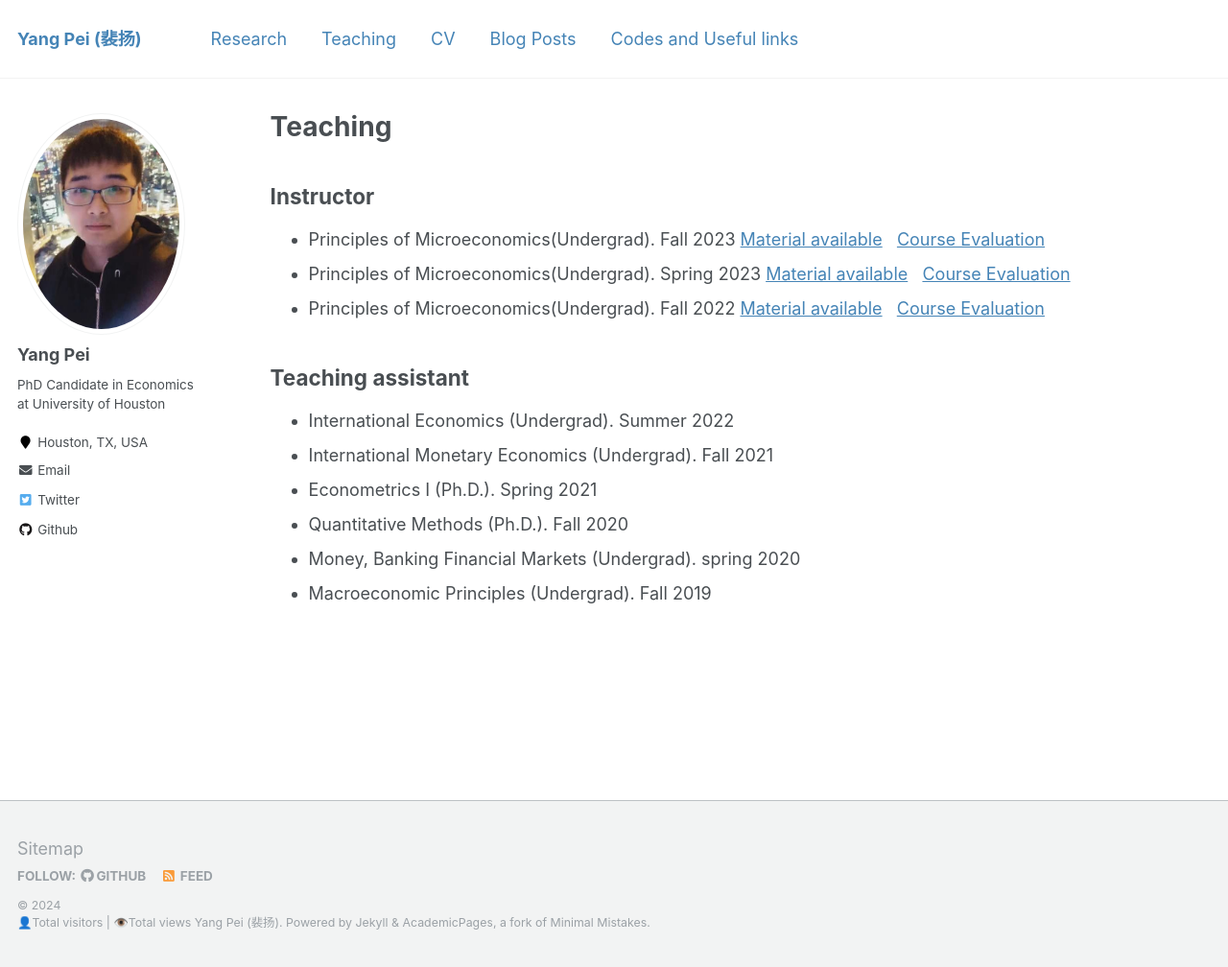
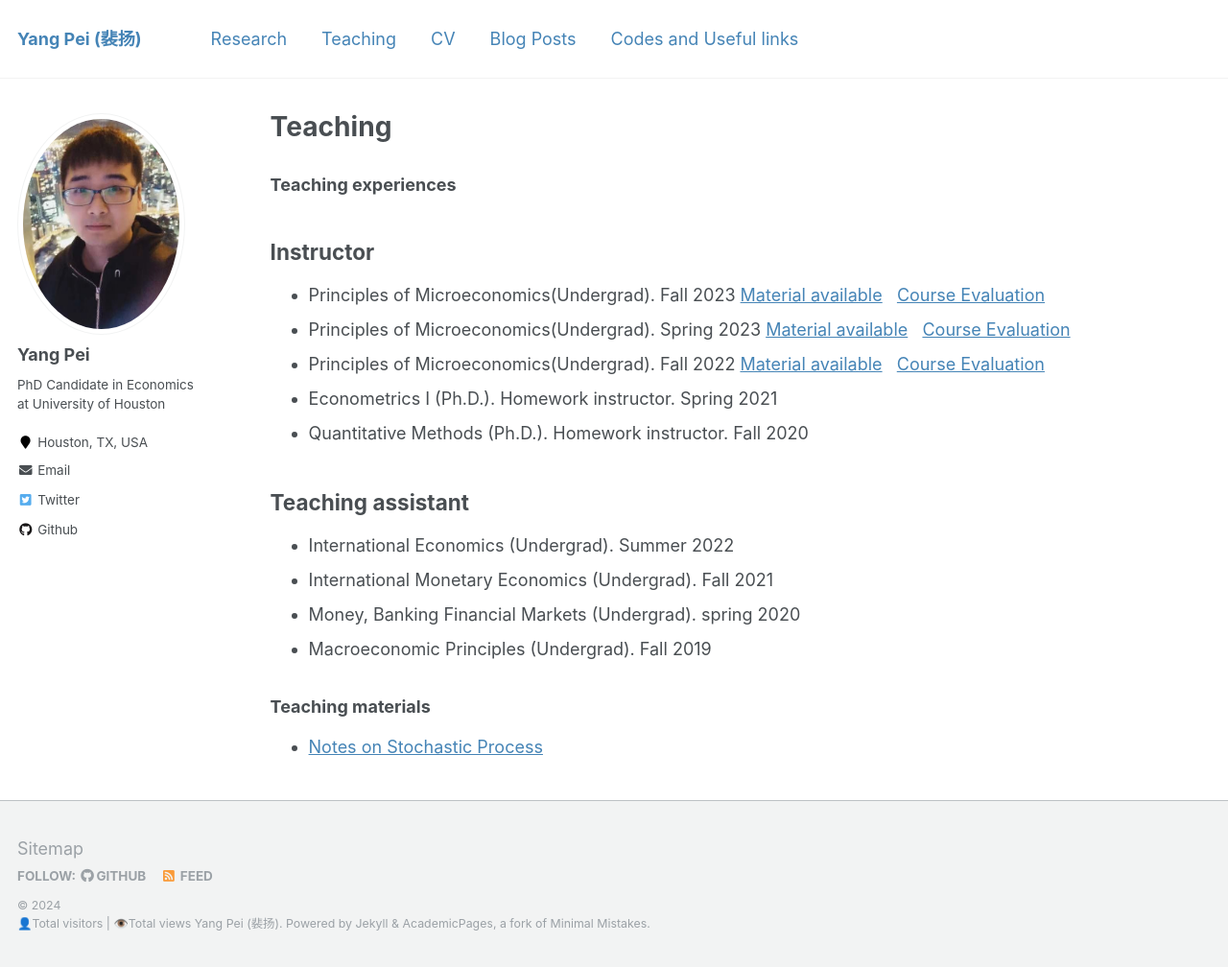
Before and after one commit to ypei1/ypei1.github.io, a Jekyll site: the page built from _pages/teaching.md, in a window 1280 px wide and 1008 px high. Shown: the whole window at 96% size. Built offline with Jekyll 4.4.1, drawn with Linux system fonts in a browser that asks for light colours; comment, search, counter and statistics services are not loaded.

Commit message:
Update teaching.md

```diff
--- a/_pages/teaching.md
+++ b/_pages/teaching.md
@@ -8,6 +8,7 @@ author_profile: true
 
 
 
+### Teaching experiences
 ## Instructor
 - Principles of Microeconomics(Undergrad). Fall 2023
   [Material available](http://example.com/) &nbsp; [Course Evaluation](/files/example.com.pdf)
@@ -15,12 +16,14 @@ author_profile: true
   [Material available](http://example.com/) &nbsp; [Course Evaluation](/files/example.com.pdf)
 - Principles of Microeconomics(Undergrad). Fall 2022
   [Material available](http://example.com/) &nbsp; [Course Evaluation](/files/example.com.pdf)
+- Econometrics I (Ph.D.). Homework instructor. Spring 2021
+- Quantitative Methods (Ph.D.). Homework instructor. Fall 2020
 
 ## Teaching assistant
-- International Economics (Undergrad). Summer 2022
-<!--     - Syllabus [here](https://github.com/ypei1/Applied-Econometrics){:target="_blank"} -->
+- International Economics (Undergrad). Summer 2022 <!--     - Syllabus [here](https://github.com/ypei1/Applied-Econometrics){:target="_blank"} -->
 - International Monetary Economics (Undergrad). Fall 2021
-- Econometrics I (Ph.D.). Spring 2021
-- Quantitative Methods (Ph.D.). Fall 2020
 - Money, Banking Financial Markets (Undergrad). spring 2020
 - Macroeconomic Principles (Undergrad). Fall 2019
+
+### Teaching materials
+- [Notes on Stochastic Process](https://ypei1.github.io/files/20240514_SP.pdf) &nbsp;
```
